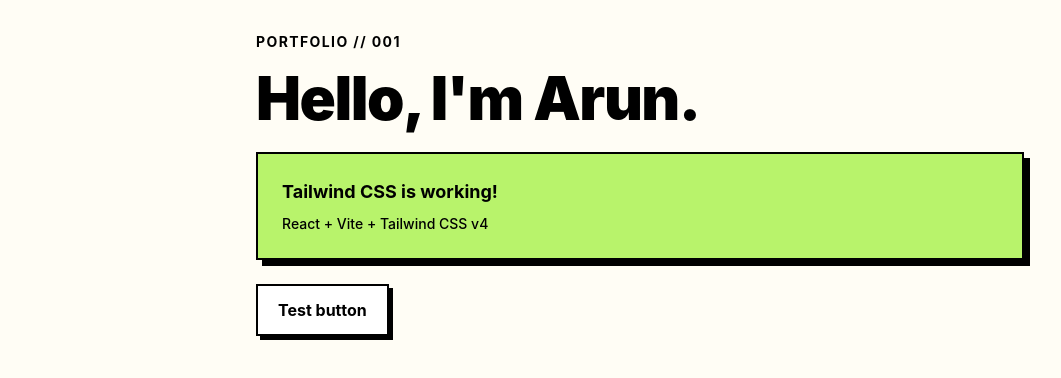
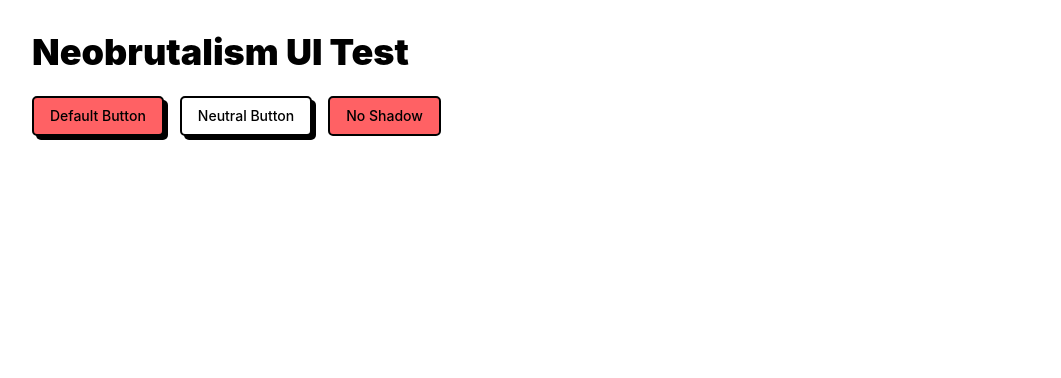
Before and after one commit to arungjose/arundev, a React (Vite) app: page / in a window 1280 px wide. Shown: the top 378 px of the page, without its empty margins (0-1061 px from the left). Built offline with nearby package versions, Linux system fonts and the light colour scheme.

Commit message:
Configured Neo-brutalism UI

```diff
--- a/src/App.jsx
+++ b/src/App.jsx
@@ -1,28 +1,17 @@
-import './App.css'
+
+import { Button } from '@/components/ui/button'
 
 function App() {
+  return (
+    <main className="min-h-screen p-8">
+      <h1 className="mb-6 text-4xl font-black">
+        Neobrutalism UI Test
+      </h1>
 
-  return (
-    <main className="min-h-screen bg-[#fffdf5] p-8">
-      <div className="mx-auto max-w-3xl">
-        <p className="mb-4 text-sm font-bold uppercase tracking-widest">
-          Portfolio // 001
-        </p>
-
-        <h1 className="text-4xl font-black tracking-tight sm:text-6xl">
-          Hello, I'm Arun.
-        </h1>
-        <div className="mt-6 border-2 border-black bg-[#b8f36b] p-6 shadow-[6px_6px_0px_#000]">
-          <p className="text-lg font-bold">
-            Tailwind CSS is working!
-          </p>
-          <p className="mt-2 text-sm">
-            React + Vite + Tailwind CSS v4
-          </p>
-        </div>
-        <button className="mt-6 border-2 border-black bg-white px-5 py-3 font-bold shadow-[4px_4px_0px_#000] transition-transform hover:translate-x-1 hover:translate-y-1 hover:shadow-none">
-          Test button
-        </button>
+      <div className="flex flex-wrap gap-4">
+        <Button>Default Button</Button>
+        <Button variant="neutral">Neutral Button</Button>
+        <Button variant="noShadow">No Shadow</Button>
       </div>
     </main>
   )
```
